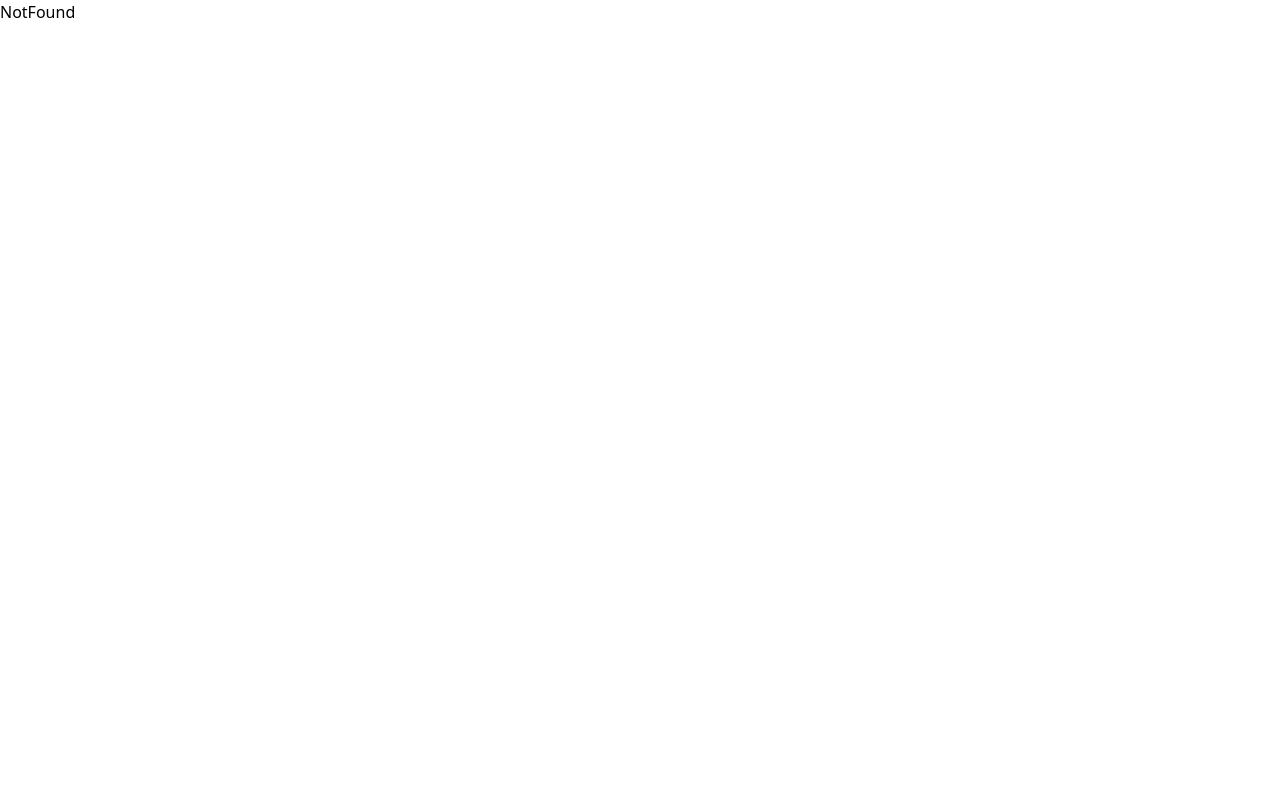
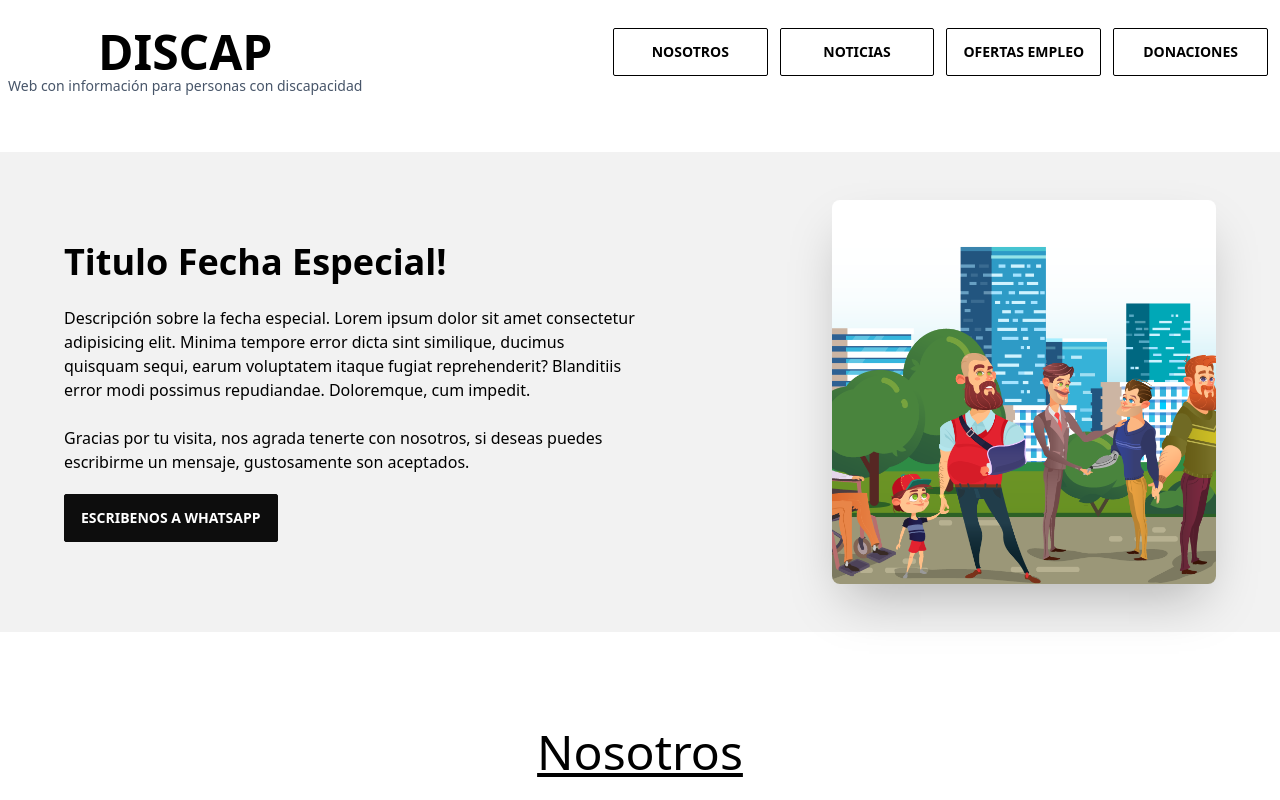
Before and after one commit to millerarocha/discap2023, a React (Vite) app: page / in a window 1280 px wide. Shown: the top 800 px of the page. Built offline with nearby package versions, Linux system fonts and the light colour scheme.

Commit message:
actualizacion discap

```diff
--- a/package.json
+++ b/package.json
@@ -3,7 +3,7 @@
   "private": true,
   "version": "0.0.0",
   "type": "module",
-  "homepage": "https://github.com/millerarocha/discap2023",
+  "homepage": "https://discap.co",
   "scripts": {
     "dev": "vite",
     "build": "vite build",
--- a/src/App.jsx
+++ b/src/App.jsx
@@ -1,4 +1,4 @@
-import { BrowserRouter as Router, HashRouter, Routes, Route } from 'react-router-dom';
+import { BrowserRouter as Router, Routes, Route } from 'react-router-dom';
 import Admin from './Routes/Admin';
 import Main from './Routes/Main';
 import MainNews from './Routes/Main/MainNews';
@@ -9,7 +9,7 @@ function App() {
   return (
     <Router>
       <Routes>
-        <Route path='/discap2023/' element={<Main />} />
+        <Route path='/' element={<Main />} />
         <Route path='/noticias' element={<MainNews />} />
         <Route path='/empleos' element={<MainJobs />} />
         <Route path='/admin' element={<Admin />} />
--- a/src/Routes/Main/Landing/Hero/Hero.jsx
+++ b/src/Routes/Main/Landing/Hero/Hero.jsx
@@ -6,7 +6,7 @@ const Hero = () => {
       <div className='hero-content flex-col lg:flex-row-reverse justify-between mx-auto'>
         <img
           src={disabilitiesImg}
-          className='max-w-md h-96 rounded-lg shadow-2xl mb-8 lg:w-1/2  lg:mb-0 object-cover'
+          className='max-w-sm h-96 rounded-lg shadow-2xl mb-8 lg:w-1/2  lg:mb-0 object-cover'
           alt='Descripcion de la imagen de la fecha especial'
         />
         <div className='flex flex-col lg:mr-16 text-center lg:text-left lg:w-1/2'>
--- a/src/Routes/Main/Landing/Navbar/Navbar.jsx
+++ b/src/Routes/Main/Landing/Navbar/Navbar.jsx
@@ -8,24 +8,24 @@ const Navbar = () => {
         </span>
       </div>
       <div className='flex-none'>
-        <ul className='menu menu-horizontal px-1 gap-1 lg:gap-3'>
+        <ul className='menu menu-horizontal px-1 gap-1 lg:gap-3 grid grid-cols-2 lg:grid-cols-4'>
           <li>
-            <a className='btn btn-outline' href='#about'>
+            <a className='btn btn-outline w-full' href='#about'>
               Nosotros
             </a>
           </li>
           <li>
-            <a className='btn btn-outline' href='#news'>
+            <a className='btn btn-outline  w-full' href='#news'>
               Noticias
             </a>
           </li>
           <li>
-            <a className='btn btn-outline' href='#jobs'>
+            <a className='btn btn-outline  w-full' href='#jobs'>
               Ofertas Empleo
             </a>
           </li>
           <li>
-            <a className='btn btn-outline' href='#donations'>
+            <a className='btn btn-outline  w-full' href='#donations'>
               Donaciones
             </a>
           </li>
--- a/src/common/SectionNav/SectionNav.jsx
+++ b/src/common/SectionNav/SectionNav.jsx
@@ -17,7 +17,7 @@ const SectionNav = ({ jobsSection }) => {
             <li>
               <Link
                 className='btn border border-white text-white hover:bg-white hover:text-black'
-                to='/discap2023'
+                to='/'
               >
                 Página Principal
               </Link>
--- a/vite.config.js
+++ b/vite.config.js
@@ -4,5 +4,4 @@ import react from "@vitejs/plugin-react";
 // https://vitejs.dev/config/
 export default defineConfig({
   plugins: [react()],
-  base: "/discap2023/",
 });
```
Also changed, not shown: 3 other files (tests, documents, lock files or other folders).
